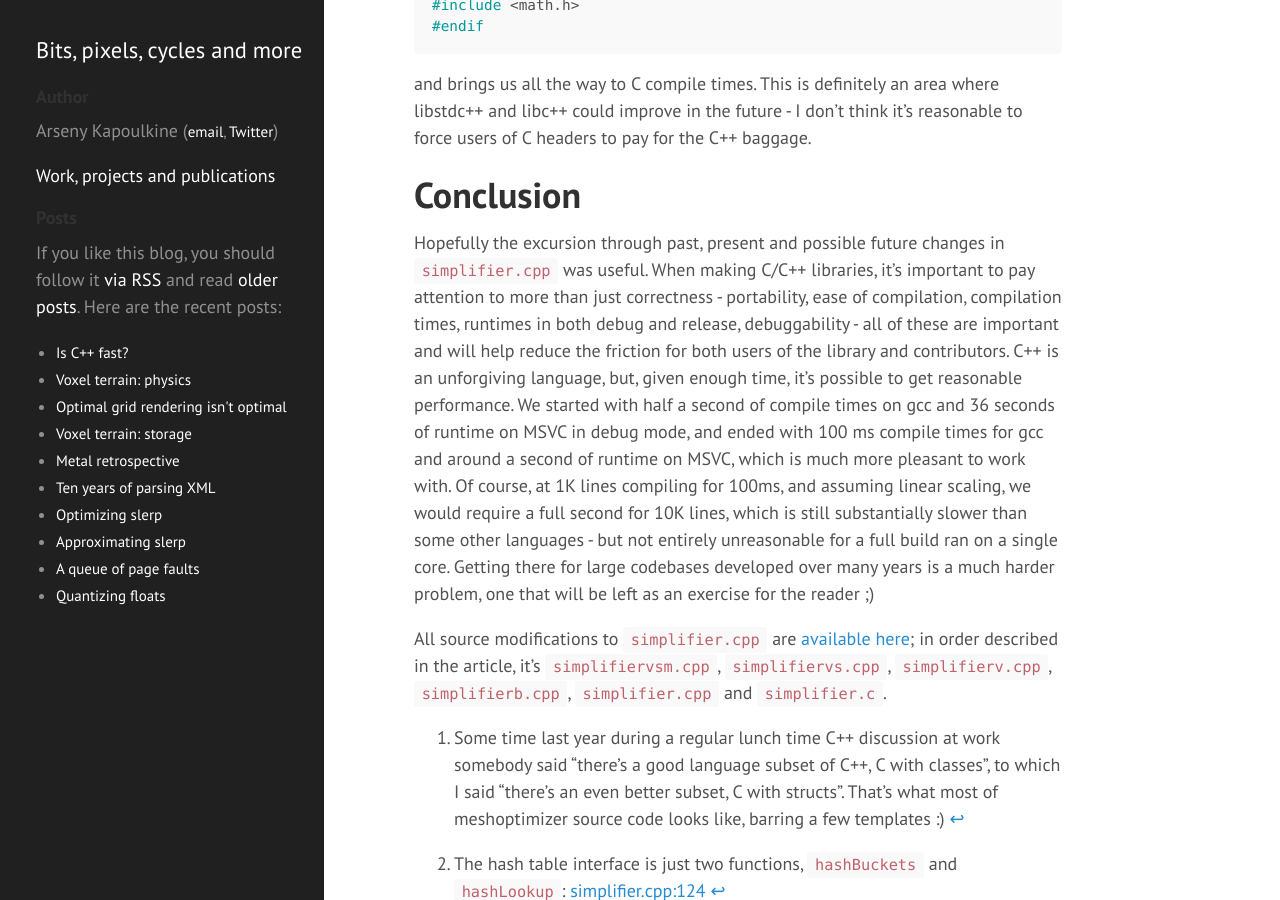
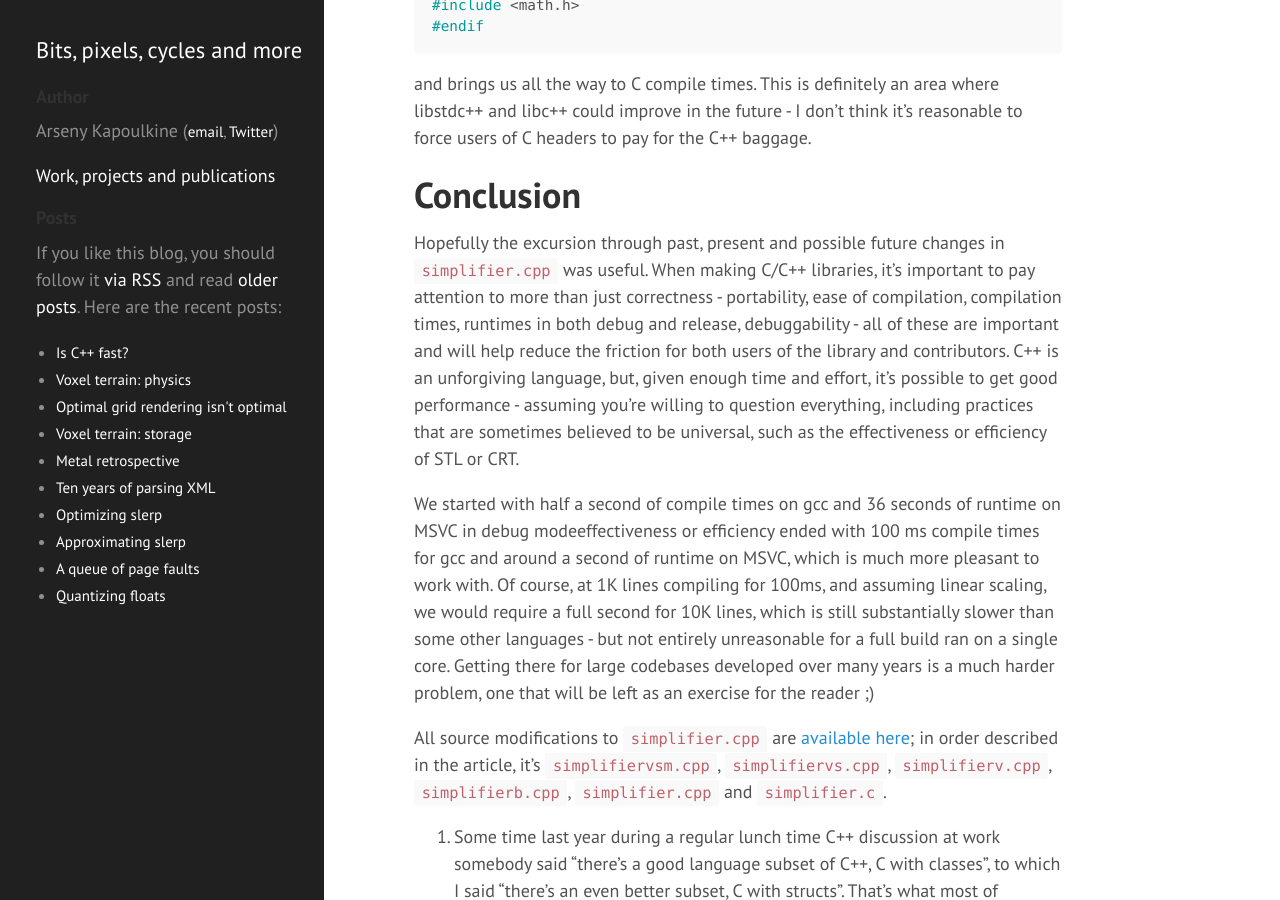
Before and after one commit to zeux/zeux.github.io, a Jekyll site: the page built from _posts/2019-01-17-is-c-fast.md, in a window 1280 px wide and 900 px high, scrolled down 8081 px. Built offline with Jekyll 4.4.1, drawn with Linux system fonts in a browser that asks for light colours.

Commit message:
Slight tweaks.

```diff
--- a/_posts/2019-01-17-is-c-fast.md
+++ b/_posts/2019-01-17-is-c-fast.md
@@ -144,7 +144,9 @@ and brings us all the way to C compile times. This is definitely an area where l
 
 # Conclusion
 
-Hopefully the excursion through past, present and possible future changes in `simplifier.cpp` was useful. When making C/C++ libraries, it's important to pay attention to more than just correctness - portability, ease of compilation, compilation times, runtimes in both debug and release, debuggability - all of these are important and will help reduce the friction for both users of the library and contributors. C++ is an unforgiving language, but, given enough time, it's possible to get reasonable performance. We started with half a second of compile times on gcc and 36 seconds of runtime on MSVC in debug mode, and ended with 100 ms compile times for gcc and around a second of runtime on MSVC, which is much more pleasant to work with. Of course, at 1K lines compiling for 100ms, and assuming linear scaling, we would require a full second for 10K lines, which is still substantially slower than some other languages - but not entirely unreasonable for a full build ran on a single core. Getting there for large codebases developed over many years is a much harder problem, one that will be left as an exercise for the reader ;)
+Hopefully the excursion through past, present and possible future changes in `simplifier.cpp` was useful. When making C/C++ libraries, it's important to pay attention to more than just correctness - portability, ease of compilation, compilation times, runtimes in both debug and release, debuggability - all of these are important and will help reduce the friction for both users of the library and contributors. C++ is an unforgiving language, but, given enough time and effort, it's possible to get good performance - assuming you're willing to question everything, including practices that are sometimes believed to be universal, such as the effectiveness or efficiency of STL or CRT.
+
+We started with half a second of compile times on gcc and 36 seconds of runtime on MSVC in debug modeeffectiveness or efficiency ended with 100 ms compile times for gcc and around a second of runtime on MSVC, which is much more pleasant to work with. Of course, at 1K lines compiling for 100ms, and assuming linear scaling, we would require a full second for 10K lines, which is still substantially slower than some other languages - but not entirely unreasonable for a full build ran on a single core. Getting there for large codebases developed over many years is a much harder problem, one that will be left as an exercise for the reader ;)
 
 All source modifications to `simplifier.cpp` are [available here](https://gist.github.com/zeux/bf847986e0474cf48f61bb5749da38e4); in order described in the article, it's `simplifiervsm.cpp`, `simplifiervs.cpp`, `simplifierv.cpp`, `simplifierb.cpp`, `simplifier.cpp` and `simplifier.c`.
 
```
